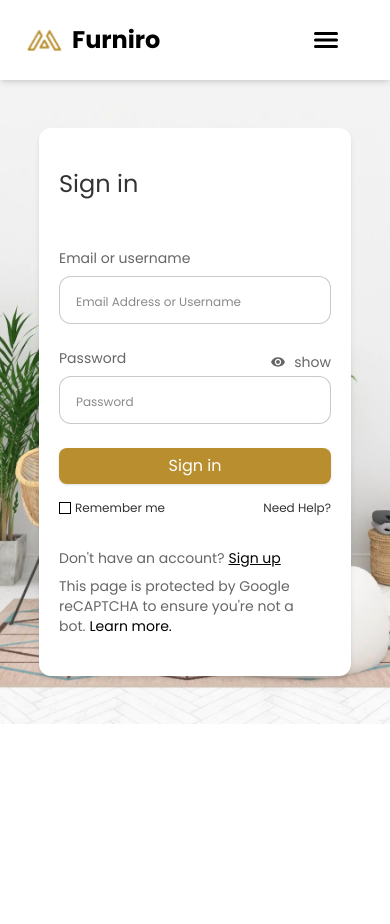
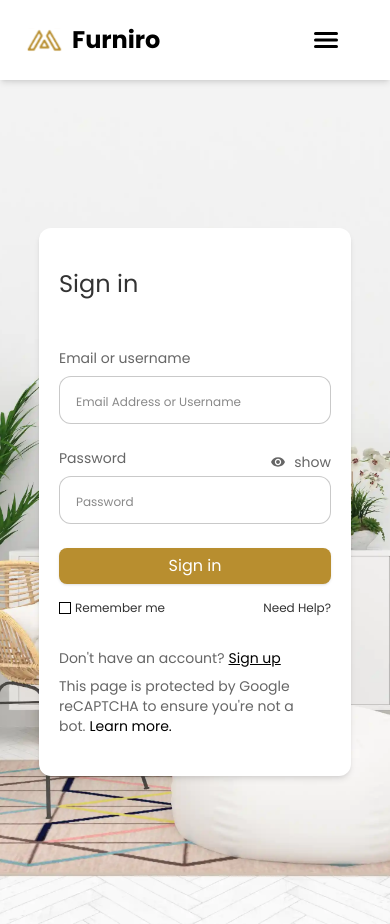
Before and after one commit to MoazElsayedMohamed/Furniro-updated, a React (Vite) app: page /login in a window 390 px wide. Before the commit the page ends 844 px from the top, so only its background shows below. Built offline with nearby package versions, Linux system fonts and the light colour scheme.

Commit message:
feat: :zap: update login page responsive

```diff
--- a/src/pages/Login.tsx
+++ b/src/pages/Login.tsx
@@ -32,7 +32,7 @@ const Login = () => {
   return (
     <section
       className="bg-custom-image bg-cover lg:h-full
-     bg-center bg-no-repeat py-24 mt-24 max-md:py-8 max-xs:py-12 max-sm:mt-20  "
+     bg-center bg-no-repeat py-24 mt-24 max-sm:mt-20 max-sm:h-screen  "
     >
       <div className="flex justify-center items-center w-full h-full">
         <div className="bg-white rounded-xl shadow-md lg:py-20 lg:px-10 md:w-2/5 max-md:w-3/5 max-xs:w-4/5 max-sm:w-4/5 max-xs:py-10 2xl:w-1/3 md:py-10 md:px-6 xs:py-14 max-md:px-5 ">
```
